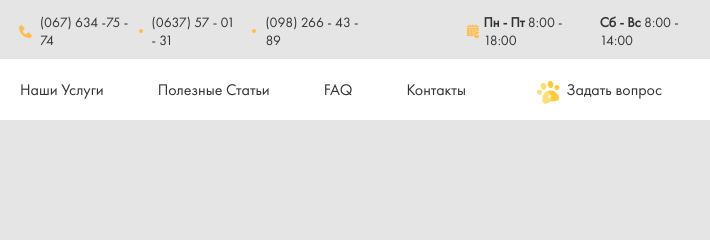
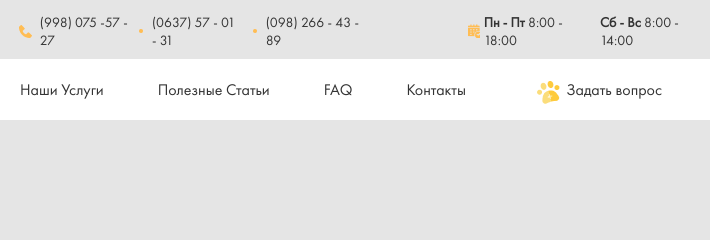
Before and after one commit to National-student/veterenary-clinic, a plain HTML site: page index.html in a window 1280 px wide. Shown: the top 240 px of the page, 551-1261 px from the left. Drawn offline with Linux system fonts and the light colour scheme; files whose address does not match are found by name.

Commit message:
phone number change

```diff
--- a/index.html
+++ b/index.html
@@ -17,7 +17,7 @@
         <p class="header__adres">Toshkent shahar Olmazor tumani 13</p>
 
         <div class="header__list">
-          <a class="header__link" href="tel:+998911259665">(067) 634 -75 - 74</a>
+          <a class="header__link" href="tel:+998911259665">(998) 075 -57 - 27</a>
           <img class="orange-button" src="img/point.png" alt="orange" width="4" height="4">
           <a class="header__link" href="tel:+998911259665">(0637) 57 - 01 - 31</a>
           <img class="orange-button" src="img/point.png" alt="orange" width="4" height="4">
```
